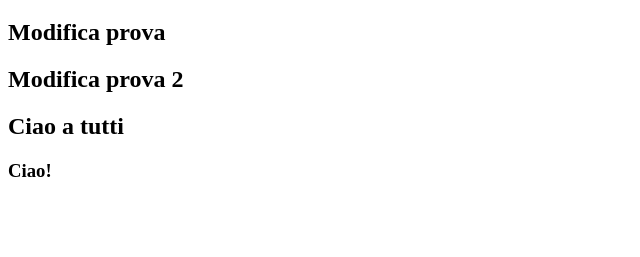
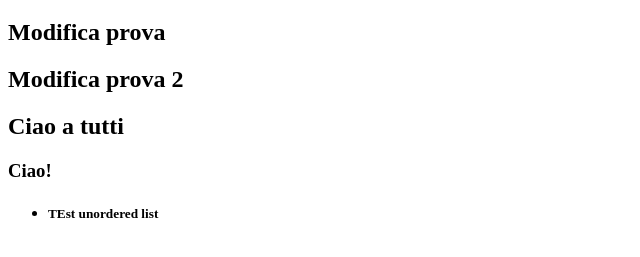
Before and after one commit to manfred-commits/tutorial-branch-merge, a plain HTML site: page index.html in a window 1280 px wide. Shown: the part 61-318 px from the top of the page, without its empty margins (0-640 px from the left). Drawn offline with Linux system fonts and the light colour scheme.

Commit message:
added unordered list

```diff
--- a/index.html
+++ b/index.html
@@ -14,6 +14,10 @@
 
     <h2>Ciao a tutti</h2>
     <h3>Ciao!</h3>
-
+    <ul>
+        <li>
+            <h5>TEst unordered list</h5>
+        </li>
+    </ul>
 </body>
 </html>
```
